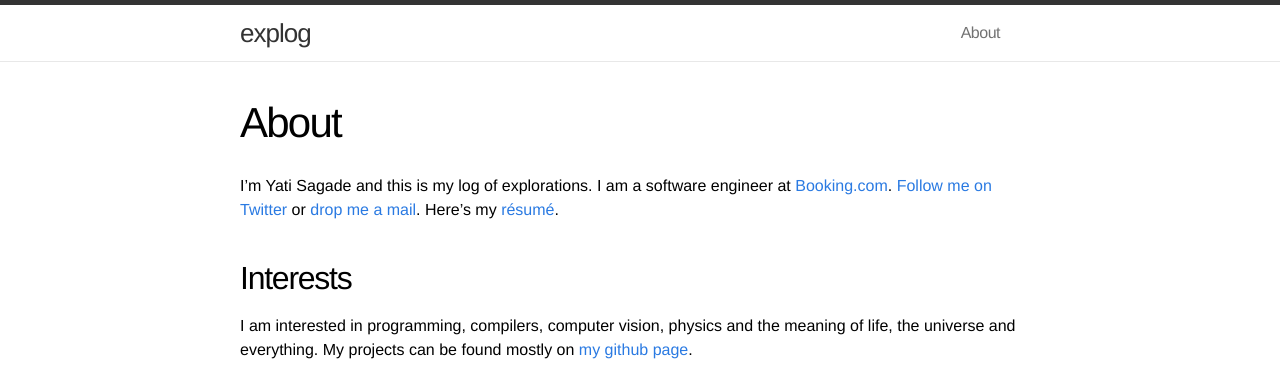
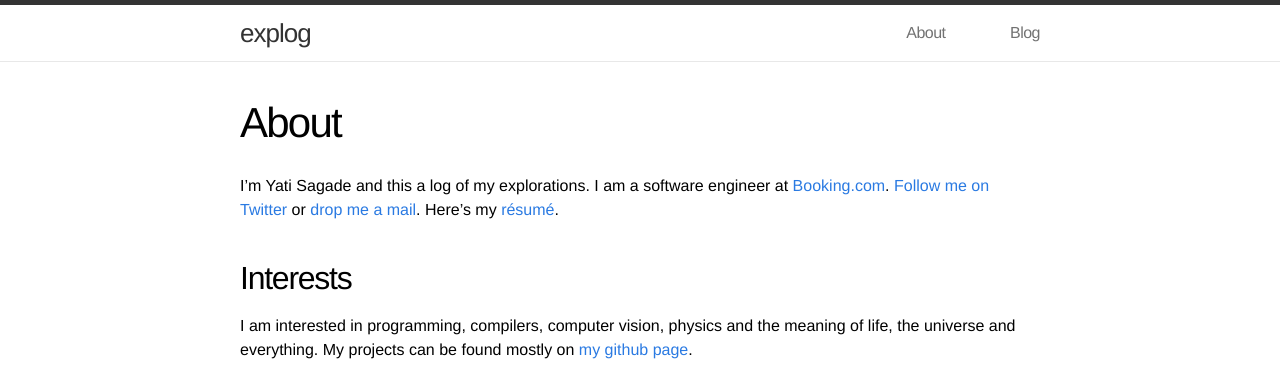
Before and after one commit to yati-sagade/yati-sagade.github.io, a Jekyll site: the page built from about.md, in a window 1280 px wide, cut to the strip 0-378 px from the top of the page. Built offline with Jekyll 4.4.1, drawn with Linux system fonts in a browser that asks for light colours.

Commit message:
Added link to blog

```diff
--- a/_includes/header.html
+++ b/_includes/header.html
@@ -20,6 +20,7 @@
         {% for page in site.pages %}
           <a class="page-link" href="{{ page.url | prepend: site.baseurl }}">{{ page.title }}</a>
         {% endfor %}
+        <a class="page-link" href="/">Blog</a>
       </div>
     </nav>
 
--- a/about.md
+++ b/about.md
@@ -4,7 +4,7 @@ title: About
 permalink: /about/
 ---
 
-I'm Yati Sagade and this is my log of explorations. I am a software engineer at
+I'm Yati Sagade and this a log of my explorations. I am a software engineer at
 [Booking.com][3].  [Follow me on Twitter][1] or [drop me a mail][2]. Here's my
 [résumé][4].
 
```
